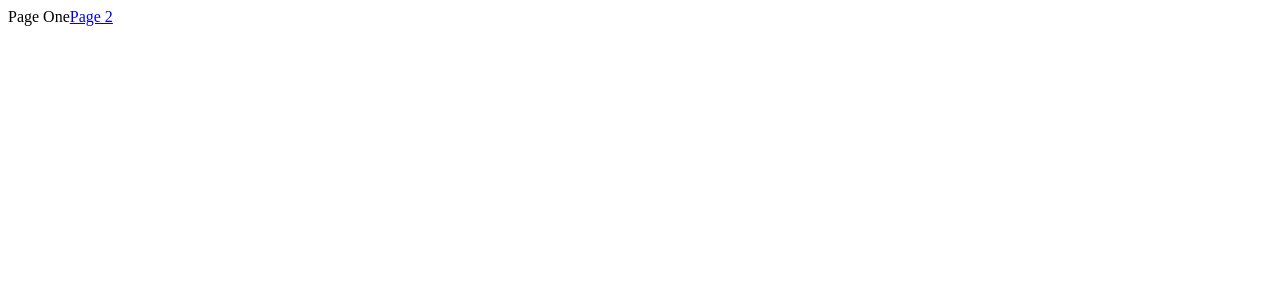
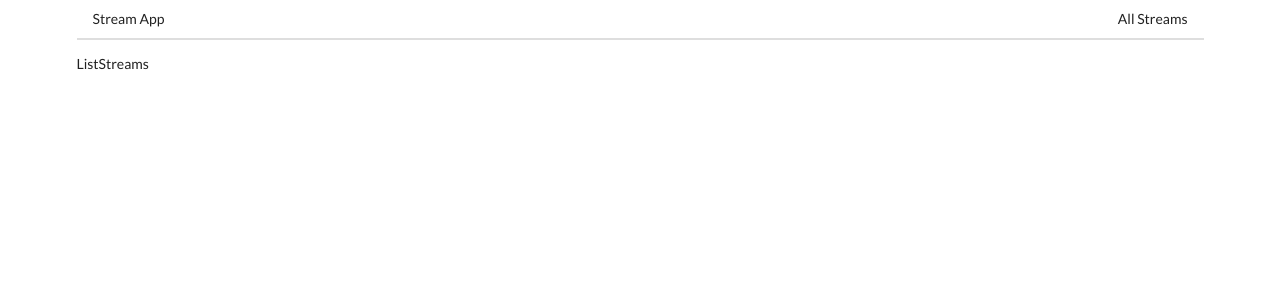
Before and after one commit to llsteve20/Screen-Streming-App, a React (Create React App) app: page / in a window 1280 px wide. Shown: the top 300 px of the page. Built offline with nearby package versions, Linux system fonts and the light colour scheme.

Commit message:
implemented routing

```diff
--- a/public/index.html
+++ b/public/index.html
@@ -9,6 +9,7 @@
       name="description"
       content="Web site created using create-react-app"
     />
+    <link rel="stylesheet" href="https://cdnjs.cloudflare.com/ajax/libs/semantic-ui/2.4.1/semantic.min.css" integrity="sha512-8bHTC73gkZ7rZ7vpqUQThUDhqcNFyYi2xgDgPDHc+GXVGHXq+xPjynxIopALmOPqzo9JZj0k6OqqewdGO3EsrQ==" crossorigin="anonymous" referrerpolicy="no-referrer" />
     <link rel="apple-touch-icon" href="%PUBLIC_URL%/logo192.png" />
     <!--
       manifest.json provides metadata used when your web app is installed on a
--- a/src/Components/App.js
+++ b/src/Components/App.js
@@ -1,32 +1,27 @@
 import React from "react";
-import { BrowserRouter, Route, Link } from "react-router-dom";
+import { BrowserRouter, Route} from "react-router-dom";
+
+import CreateStream from './Streams/CreateStream';
+import DeleteStream from './Streams/DeleteStream';
+import EditStream from './Streams/EditStream';
+import ListStreams from './Streams/ListStreams';
+import ShowStream from './Streams/ShowStream';
+import Header from "./Header";
 
 
-const PageOne = () => {
-    return (
-        <div>
-            Page One
-            <Link to = '/pagetwo'>Page 2</Link>
-        </div>
-    );
-};
 
-const PageTwo = () => {
-    return (
-        <div>
-            Page Two
-            <Link to='/'>Page One</Link>
-        </div>
-    )
-};
 
 const App = () => {
     return (
-        <div>
+        <div className="ui container">
             <BrowserRouter>
                 <div>
-                    <Route path= "/" exact component = {PageOne} />
-                    <Route path= "/pagetwo" component = {PageTwo} />
+                    <Header />
+                    <Route path= "/" exact component = {ListStreams} />
+                    <Route path= "/streams/new" exact component = {CreateStream} />
+                    <Route path= "/streams/edit" exact component = {EditStream} />
+                    <Route path= "/streams/delete" exact component = {DeleteStream} />
+                    <Route path= "/streams/show" exact component = {ShowStream} />
                 </div>
             </BrowserRouter>
         </div>
--- /dev/null
+++ b/src/Components/Header.js
@@ -0,0 +1,19 @@
+import React from "react";
+import { Link } from "react-router-dom";
+
+const Header = () => {
+    return (
+        <div className="ui secondary pointing menu">
+            <Link to ="/" className="item">
+                Stream App
+            </Link>
+            <div className="right menu">
+                <Link to="/" className="item">
+                    All Streams
+                </Link>
+            </div>
+        </div>
+    )
+}
+
+export default Header;
```
